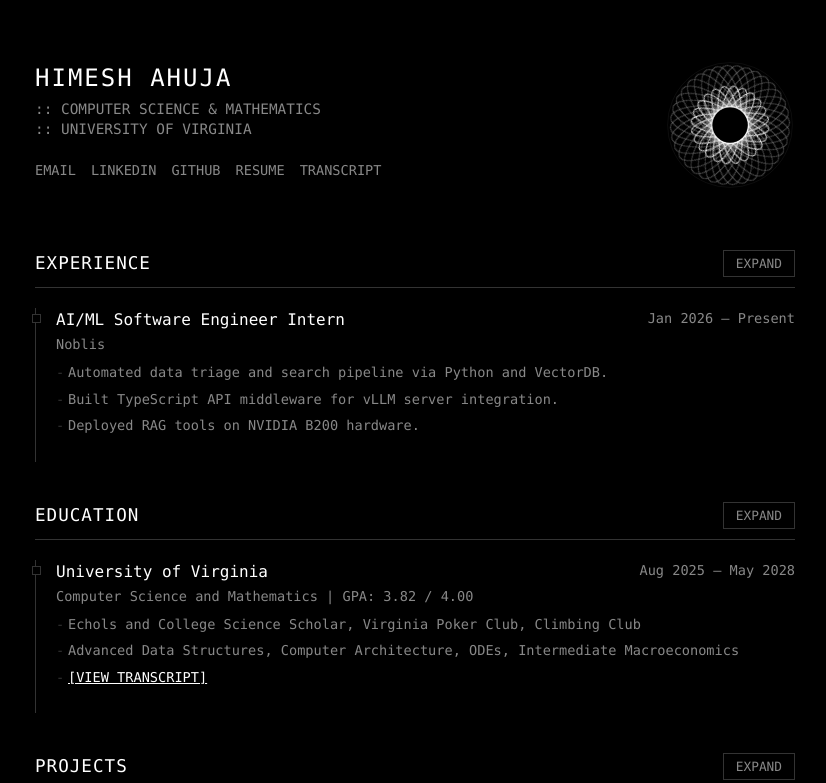
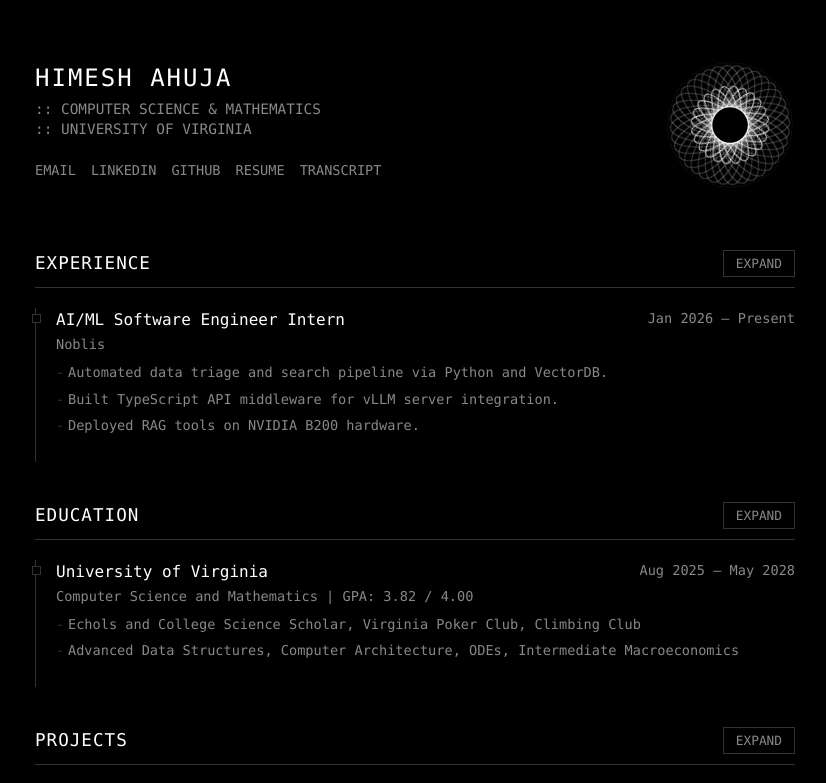
Before and after one commit to meshhi13/Portfolio, a React (Vite) app: page / in a window 1280 px wide. Shown: the top 783 px of the page, without its empty margins (225-1051 px from the left). Built offline with nearby package versions, Linux system fonts and the light colour scheme.

Commit message:
update resume

```diff
--- a/src/Portfolio.jsx
+++ b/src/Portfolio.jsx
@@ -201,7 +201,6 @@ const Portfolio = () => {
       bullets: [
         "Echols and College Science Scholar, Virginia Poker Club, Climbing Club",
         "Advanced Data Structures, Computer Architecture, ODEs, Intermediate Macroeconomics",
-        <a href="/HimeshAhujaTranscript.pdf" target="_blank" rel="noopener noreferrer" style={{ color: 'var(--primary)', textDecoration: 'underline' }}>[VIEW TRANSCRIPT]</a>
       ]
     },
     {
```
